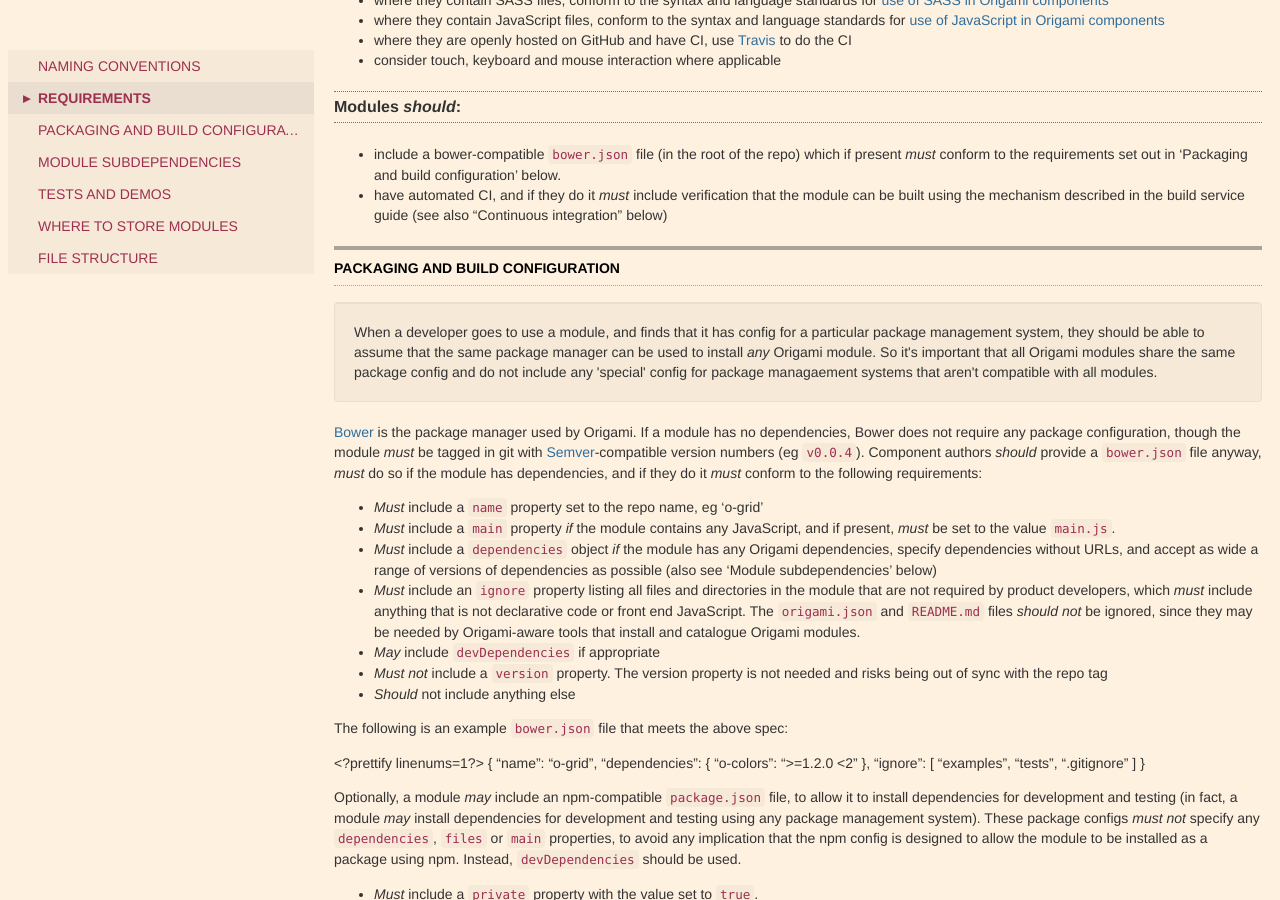
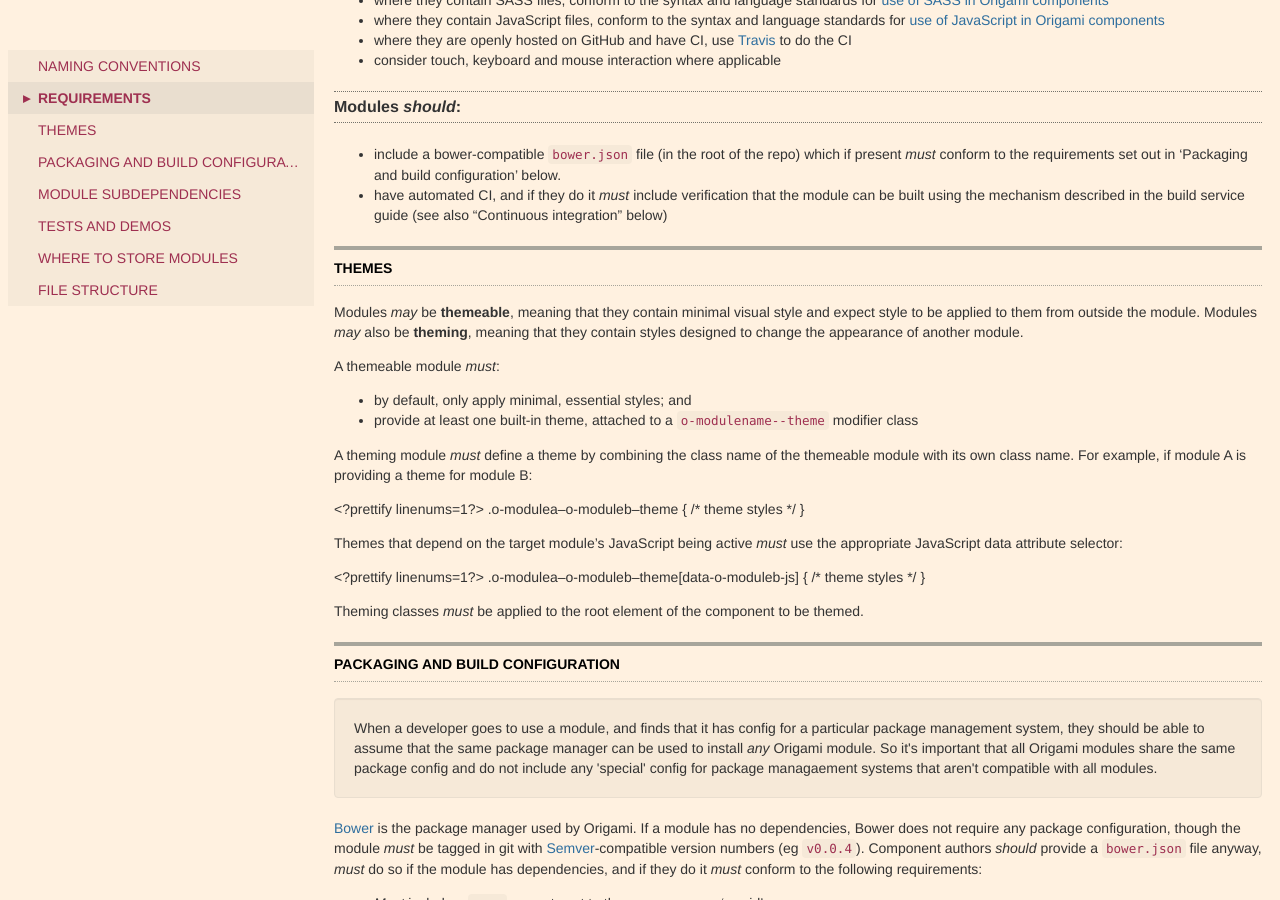
Before and after one commit to Financial-Times/ft-origami, a Jekyll site: the page built from docs/component-spec/modules.md, in a window 1280 px wide and 900 px high, scrolled down 1327 px. Built offline with Jekyll 4.4.1, drawn with Linux system fonts in a browser that asks for light colours; some web fonts are replaced.

Commit message:
Improved mechanism for theming selectors and no-JS behaviours

```diff
--- a/docs/component-spec/modules.md
+++ b/docs/component-spec/modules.md
@@ -56,6 +56,31 @@ The following requirements apply to creating a Origami-compatible module compone
 
 * include a bower-compatible `bower.json` file (in the root of the repo) which if present *must* conform to the requirements set out in 'Packaging and build configuration' below.
 * have automated CI, and if they do it *must* include verification that the module can be built using the mechanism described in the build service guide (see also "Continuous integration" below)
+
+## Themes
+
+Modules *may* be **themeable**, meaning that they contain minimal visual style and expect style to be applied to them from outside the module.  Modules *may* also be **theming**, meaning that they contain styles designed to change the appearance of another module.
+
+A themeable module *must*:
+
+* by default, only apply minimal, essential styles; and
+* provide at least one built-in theme, attached to a `o-modulename--theme` modifier class
+
+A theming module *must* define a theme by combining the class name of the themeable module with its own class name.  For example, if module A is providing a theme for module B:
+
+<?prettify linenums=1?>
+	.o-modulea--o-moduleb--theme {
+      /* theme styles */
+	}
+
+Themes that depend on the target module's JavaScript being active *must* use the appropriate JavaScript data attribute selector:
+
+<?prettify linenums=1?>
+	.o-modulea--o-moduleb--theme[data-o-moduleb-js] {
+      /* theme styles */
+	}
+
+Theming classes *must* be applied to the root element of the component to be themed.
 
 
 ## Packaging and build configuration
```
Also changed, not shown: docs/developer-guide/index.md (+1 -1 lines), docs/syntax/html.md (+2 -6 lines), docs/syntax/js.md (+4 -2 lines).
